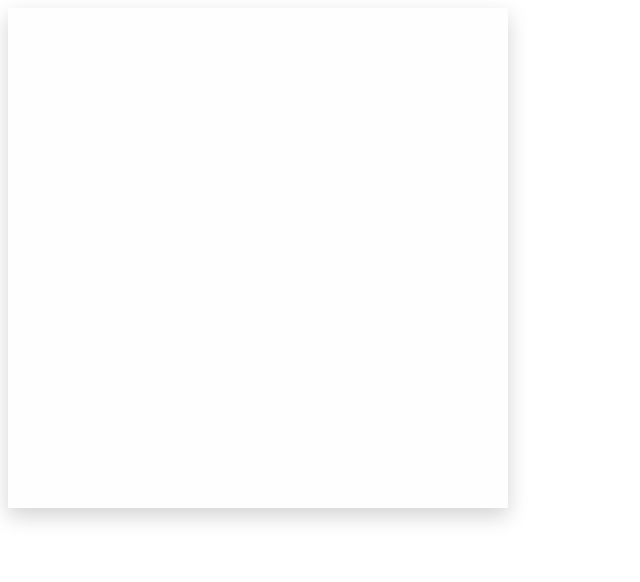
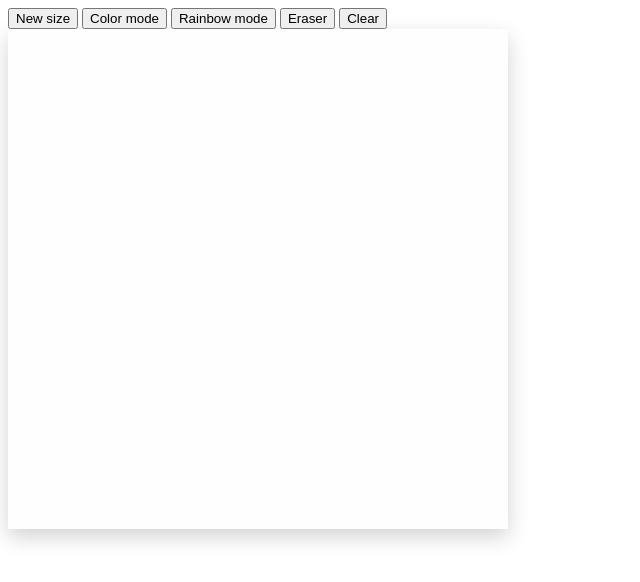
Before and after one commit to ghmacg/eas-js, a plain HTML site: page index.html in a window 1280 px wide. Shown: the whole page, without its empty margins (0-640 px from the left). Drawn offline with Linux system fonts and the light colour scheme.

Commit message:
Add buttons

```diff
--- a/index.html
+++ b/index.html
@@ -8,8 +8,14 @@
     <script defer src="scripts/main.js"></script>
 </head>
 <body>
+    <div id="buttons-container">
+        <button>New size</button>
+        <button>Color mode</button>
+        <button>Rainbow mode</button>
+        <button>Eraser</button>
+        <button>Clear</button>
+    </div>
     <div id="grid-container">
-
     </div>
 </body>
 </html>
```
